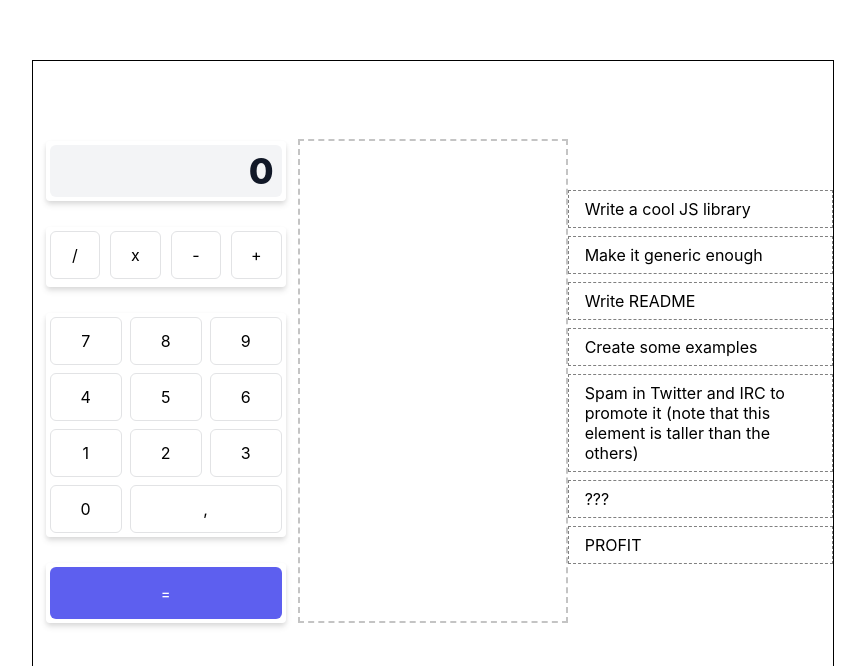
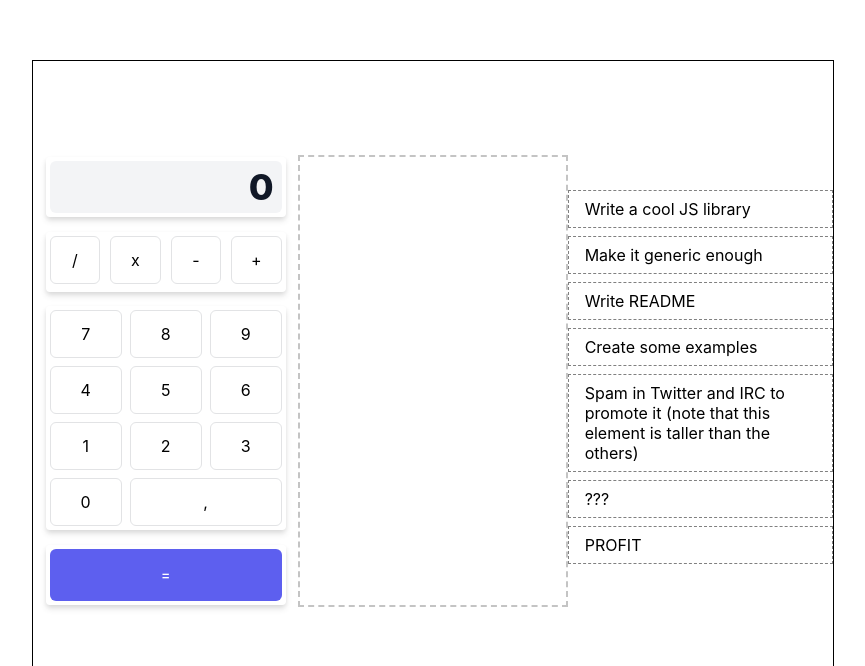
Before and after one commit to liza-rd-brain/CalculatorDnD, a React (Create React App) app: page / in a window 1280 px wide. Shown: the part 140-806 px from the top of the page, without its empty margins (207-1072 px from the left). Built offline with nearby package versions, Linux system fonts and the light colour scheme.

Commit message:
small style fix

```diff
--- a/src/App.tsx
+++ b/src/App.tsx
@@ -21,9 +21,9 @@ const StyledContainer = styled.div`
 
 const DragContainer = styled.div`
   width: 50%;
-  height: 480px;
+  height: 448px;
   display: flex;
-  gap: 26px;
+  gap: 12px;
   flex-direction: column;
   justify-content: space-between;
   align-items: center;
@@ -31,7 +31,7 @@ const DragContainer = styled.div`
 
 const DropContainer = styled.div`
   width: 50%;
-  height: 480px;
+  height: 448px;
   border: 2px dashed #c4c4c4;
   display: flex;
   justify-content: center;
--- a/src/component/DropItem.tsx
+++ b/src/component/DropItem.tsx
@@ -11,7 +11,7 @@ const StyledDropBlock = styled.div<{ isHover: boolean }>`
   width: 240px;
   height: 100%;
   display: flex;
-  gap: 26px;
+  /* gap: 12px; */
   flex-direction: column;
   align-items: center;
   background-color: ${({ isHover }) => {
@@ -19,13 +19,14 @@ const StyledDropBlock = styled.div<{ isHover: boolean }>`
       return "#F0F9FF";
     }
   }};
-  /*   box-sizing: border-box;
+  /* box-sizing: border-box; */
   & > * {
-    margin-bottom: 26px;
+    margin: 0 12px auto;
+    /* margin-bottom: 12px; */
   }
   & > :last-child {
     margin-bottom: 0;
-  } */
+  }
 `;
 
 type DropItemProps = {
```
